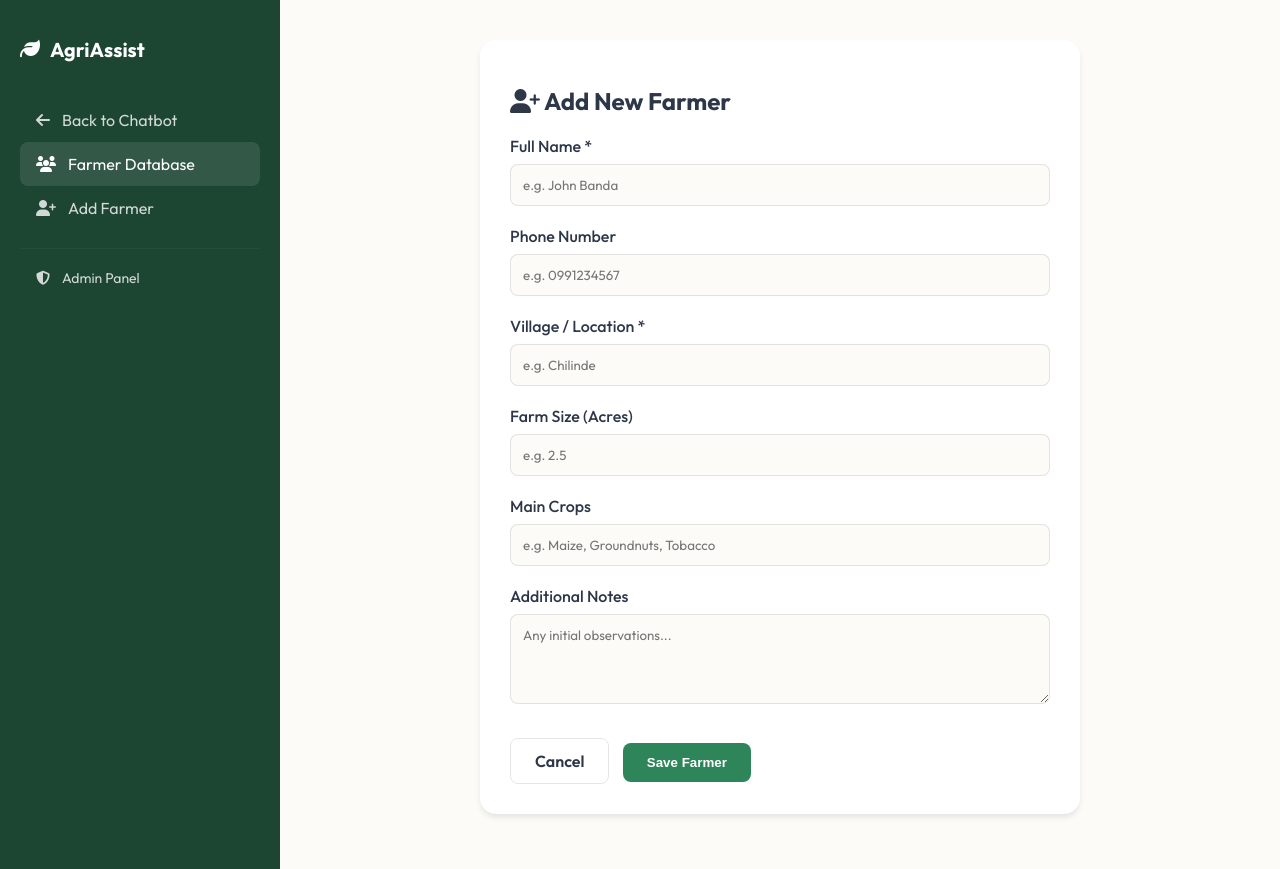
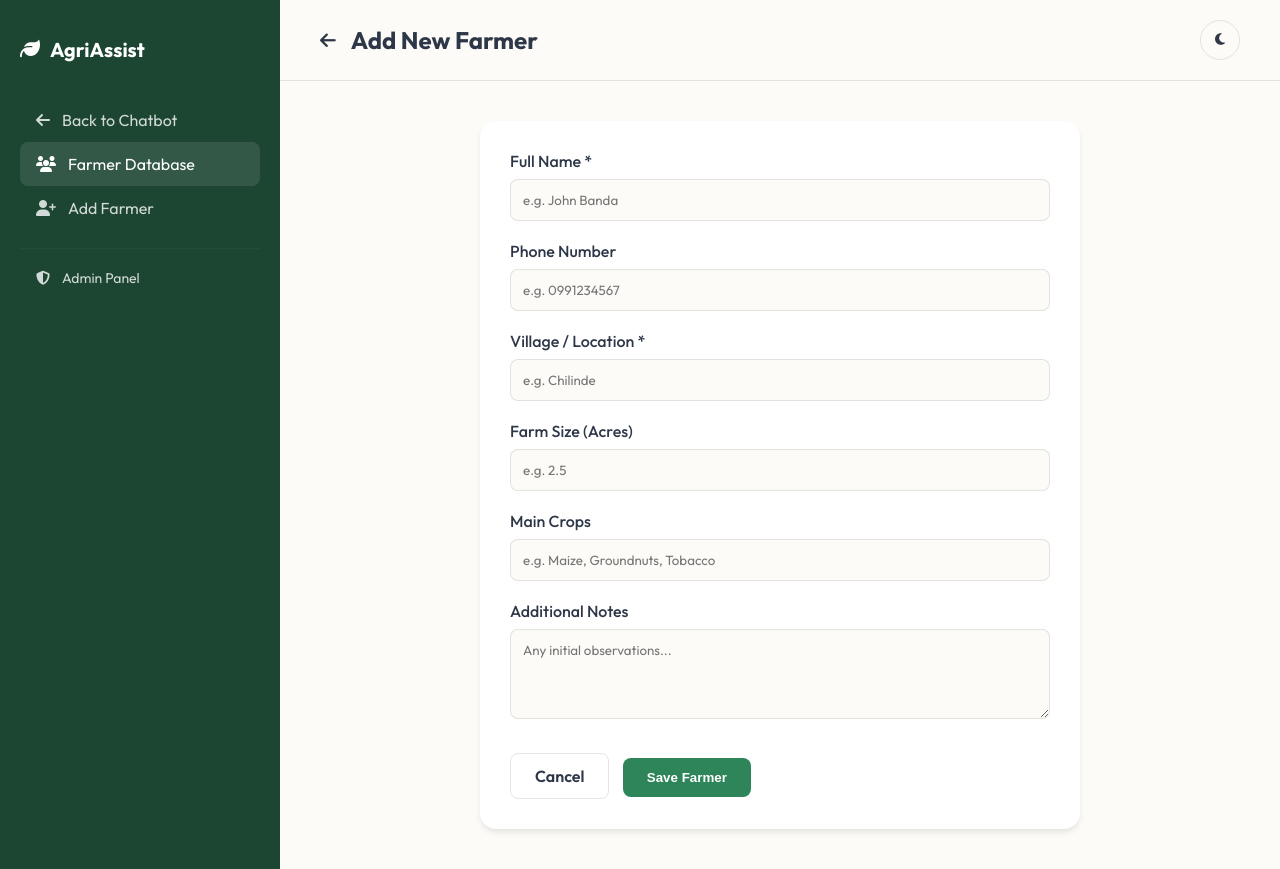
Before and after one commit to Lindoln007/AgriAssist-Chatbot, a Django app: page /farmers/add/ in a window 1280 px wide. Run offline with Django 5.2, Linux system fonts and the light colour scheme; the visitor is signed in with stand-in values (Sample User, id 1).

Commit message:
Fix dark mode consistency and template tag formatting in farmer pages

```diff
--- a/templates/farmers/farmer_form.html
+++ b/templates/farmers/farmer_form.html
@@ -27,6 +27,7 @@
             --card-bg: #2D3748;
             --text-main: #F7FAFC;
             --border-color: rgba(255, 255, 255, 0.1);
+            --sidebar-bg: #171923;
         }
 
         .sidebar {
@@ -80,8 +81,50 @@
 
         .main-content {
             flex: 1;
+            display: flex;
+            flex-direction: column;
+            overflow: hidden;
+        }
+
+        .header {
+            padding: 20px 40px;
+            border-bottom: 1px solid var(--border-color);
+            display: flex;
+            align-items: center;
+            justify-content: space-between;
+        }
+
+        .content-scroll {
             padding: 40px;
             overflow-y: auto;
+            flex: 1;
+        }
+
+        .header-btn {
+            width: 40px;
+            height: 40px;
+            border-radius: 50%;
+            border: 1px solid var(--border-color);
+            background: transparent;
+            color: var(--text-main);
+            cursor: pointer;
+            display: inline-flex;
+            align-items: center;
+            justify-content: center;
+            transition: all 0.2s;
+        }
+
+        .header-btn:hover {
+            background: rgba(0, 0, 0, 0.05);
+        }
+
+        [data-theme="dark"] .header-btn {
+            color: var(--text-main);
+            border-color: rgba(255, 255, 255, 0.2);
+        }
+
+        [data-theme="dark"] .header-btn:hover {
+            background: rgba(255, 255, 255, 0.1);
         }
 
         .form-container {
@@ -94,7 +137,7 @@
         }
 
         h1 {
-            margin-bottom: 20px;
+            margin: 0;
             font-size: 24px;
         }
 
@@ -148,9 +191,21 @@
     {% include 'includes/sidebar.html' with current_module='farmers' %}
 
     <div class="main-content">
+        <div class="header">
+            <div style="display: flex; align-items: center; gap: 15px;">
+                <a href="{% url 'farmers:list' %}"
+                    style="text-decoration: none; color: var(--text-main); font-size: 18px;">
+                    <i class="fas fa-arrow-left"></i>
+                </a>
+                <h1>Add New Farmer</h1>
+            </div>
+            <button id="theme-toggle-btn" class="header-btn" title="Toggle Dark Mode">
+                <i class="fas fa-moon"></i>
+            </button>
+        </div>
+
+        <div class="content-scroll">
             <div class="form-container">
-            <h1><i class="fas fa-user-plus"></i> Add New Farmer</h1>
-
                 <form method="POST">
                     {% csrf_token %}
                     <div class="form-group">
@@ -190,6 +245,31 @@
                 </form>
             </div>
         </div>
+    </div>
+
+    <script>
+        const themeToggleBtn = document.getElementById('theme-toggle-btn');
+        const themeIcon = themeToggleBtn.querySelector('i');
+        const savedTheme = localStorage.getItem('chatbot_theme') || 'light';
+
+        if (savedTheme === 'dark') {
+            document.documentElement.setAttribute('data-theme', 'dark');
+            themeIcon.classList.replace('fa-moon', 'fa-sun');
+        }
+
+        themeToggleBtn.addEventListener('click', () => {
+            const currentTheme = document.documentElement.getAttribute('data-theme');
+            if (currentTheme === 'dark') {
+                document.documentElement.setAttribute('data-theme', 'light');
+                localStorage.setItem('chatbot_theme', 'light');
+                themeIcon.classList.replace('fa-sun', 'fa-moon');
+            } else {
+                document.documentElement.setAttribute('data-theme', 'dark');
+                localStorage.setItem('chatbot_theme', 'dark');
+                themeIcon.classList.replace('fa-moon', 'fa-sun');
+            }
+        });
+    </script>
 </body>
 
 </html>
```
Also changed, not shown: templates/farmers/farmer_detail.html (+62 -5 lines). Lines whose indentation alone changed are shown as unchanged.
